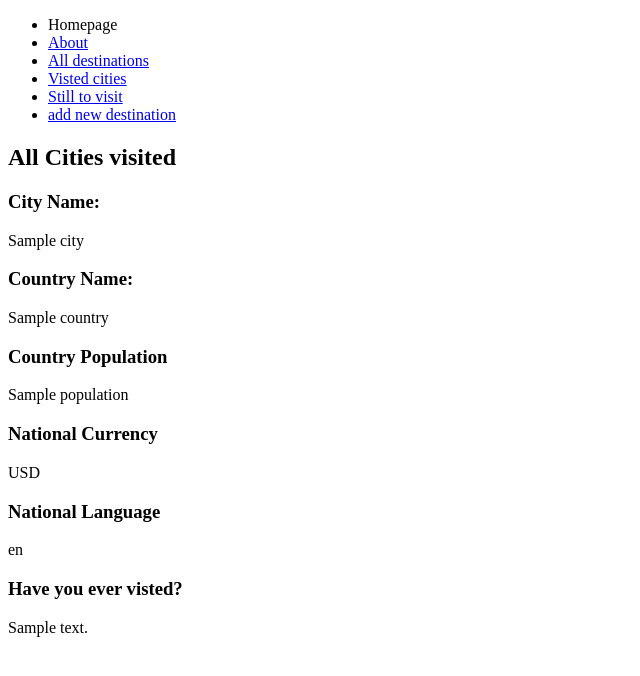
After one commit to Louisf99/Travel_Bucket_List, a Flask app: page /cities/visited in a window 1280 px wide. The commit adds this page. Shown: the top 676 px of the page, without its empty margins (0-640 px from the left). Run offline with Flask 2, Linux system fonts and the light colour scheme; a database or web service that is not in the repository returns one stand-in record (values such as "Sample title"); some libraries are stand-ins or nearby versions.

Commit message:
added html for visited and also fixed all type errors for base html etc as i mistakenly mispelled visited to visted so was having errors

```diff
--- a/Travel_Bucket_list/controllers/travel_bucket_list.py
+++ b/Travel_Bucket_list/controllers/travel_bucket_list.py
@@ -13,3 +13,8 @@ def destinations():
     cities = city_repository.select_all()
     print(cities)
     return render_template("cities/index.html", cities=cities)
+
+@cities_blueprint.route("/cities/visited", methods=['GET'])
+def visited_cities():
+    all_visited_cities = city_repository.select_all_visited()
+    return render_template("/cities/visited.html", all_visited_cities = all_visited_cities)
--- a/Travel_Bucket_list/repositories/city_repository.py
+++ b/Travel_Bucket_list/repositories/city_repository.py
@@ -82,6 +82,6 @@ def select_all_visited():
 
     for row in results:
         country = country_repository.select(row['country_id'])
-        city = City(row['city_name'], country, row['visited'], row['id'] )
+        city = City(row['name'], country, row['visited'], row['id'] )
         cities_visited.append(city)
     return cities_visited
--- a/Travel_Bucket_list/templates/base.html
+++ b/Travel_Bucket_list/templates/base.html
@@ -14,8 +14,8 @@
                 <li><a href="/"></a>Homepage</li>
                 <li><a href="/about">About</a></li>
                 <li><a href="/cities">All destinations</a></li>
-                <li><a href="/cities/visted">Visted cities</a></li>
-                <li><a href="/cities/not_visted">Still to visit</a></li>
+                <li><a href="/cities/visited">Visted cities</a></li>
+                <li><a href="/cities/not_visited">Still to visit</a></li>
                 <li><a href="/cities/new_destination">add new destination</a></li>
             </ul>
         </nav>
--- /dev/null
+++ b/Travel_Bucket_list/templates/cities/visited.html
@@ -0,0 +1,19 @@
+{% extends "base.html" %}
+
+{% block content %}
+<h2>All Cities visited </h2>
+
+{% for city in all_visited_cities %}
+<div class="all_cities">
+    <div class="content">
+      <h3>City Name: </h3> <p>{{city.name}}</p>
+      <h3>Country Name: </h3><p>{{city.country.name}}</p>
+      <h3>Country Population</h3><p>{{city.country.population}}</p>
+      <h3>National Currency</h3><p>{{city.country.currency}}</p>
+      <h3>National Language</h3> <p>{{city.country.language}}</p>
+      <h3>Have you ever visted?</h3><p>{{city.visited}}</p>
+    </div>
+</div>
+{% endfor %}
+
+{% endblock %}
--- a/Travel_Bucket_list/templates/cities/visted.html
+++ /dev/null
@@ -1,6 +0,0 @@
-{% extends "base.html" %}
-
-{% block content %}
-
-
-{% endblock %}
```
